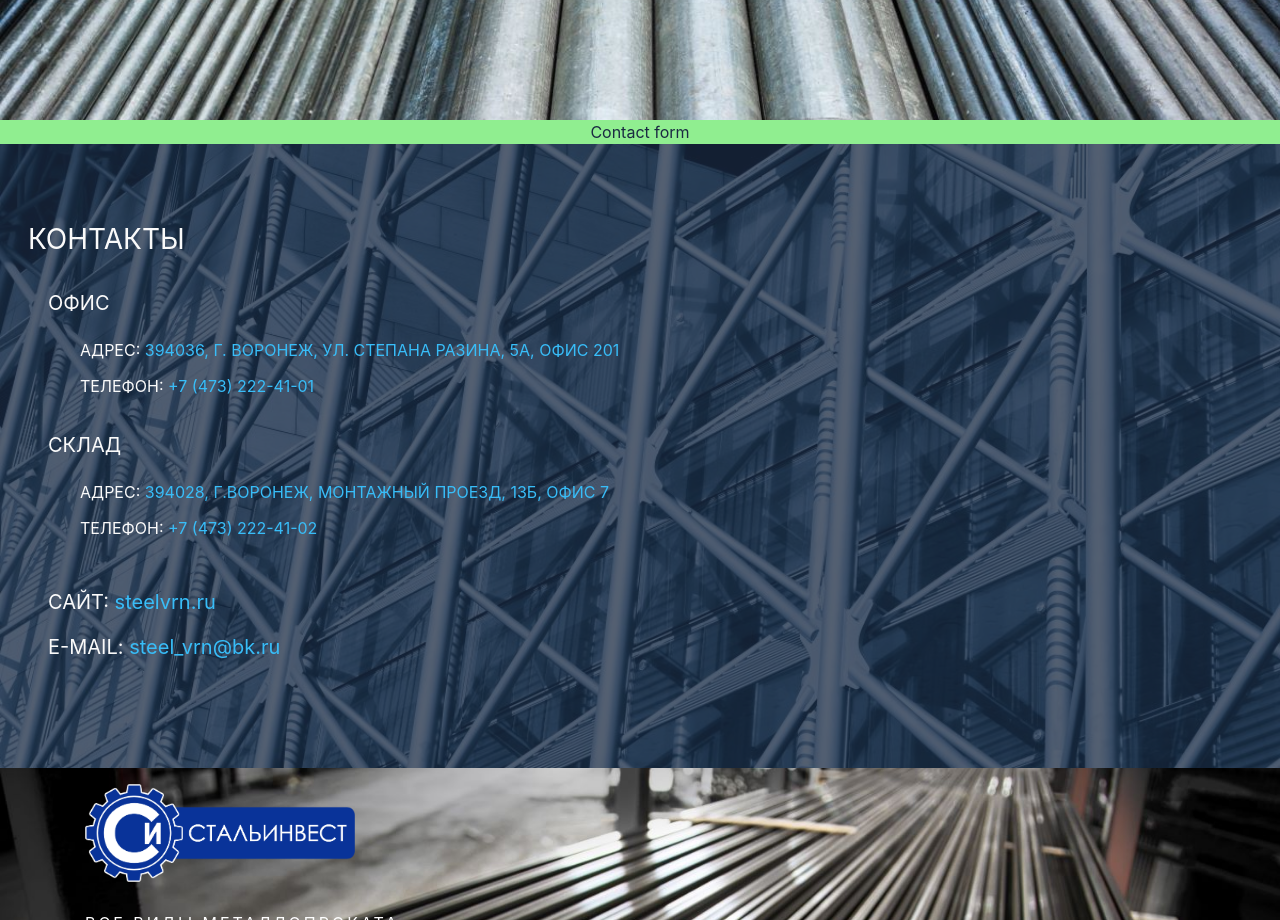
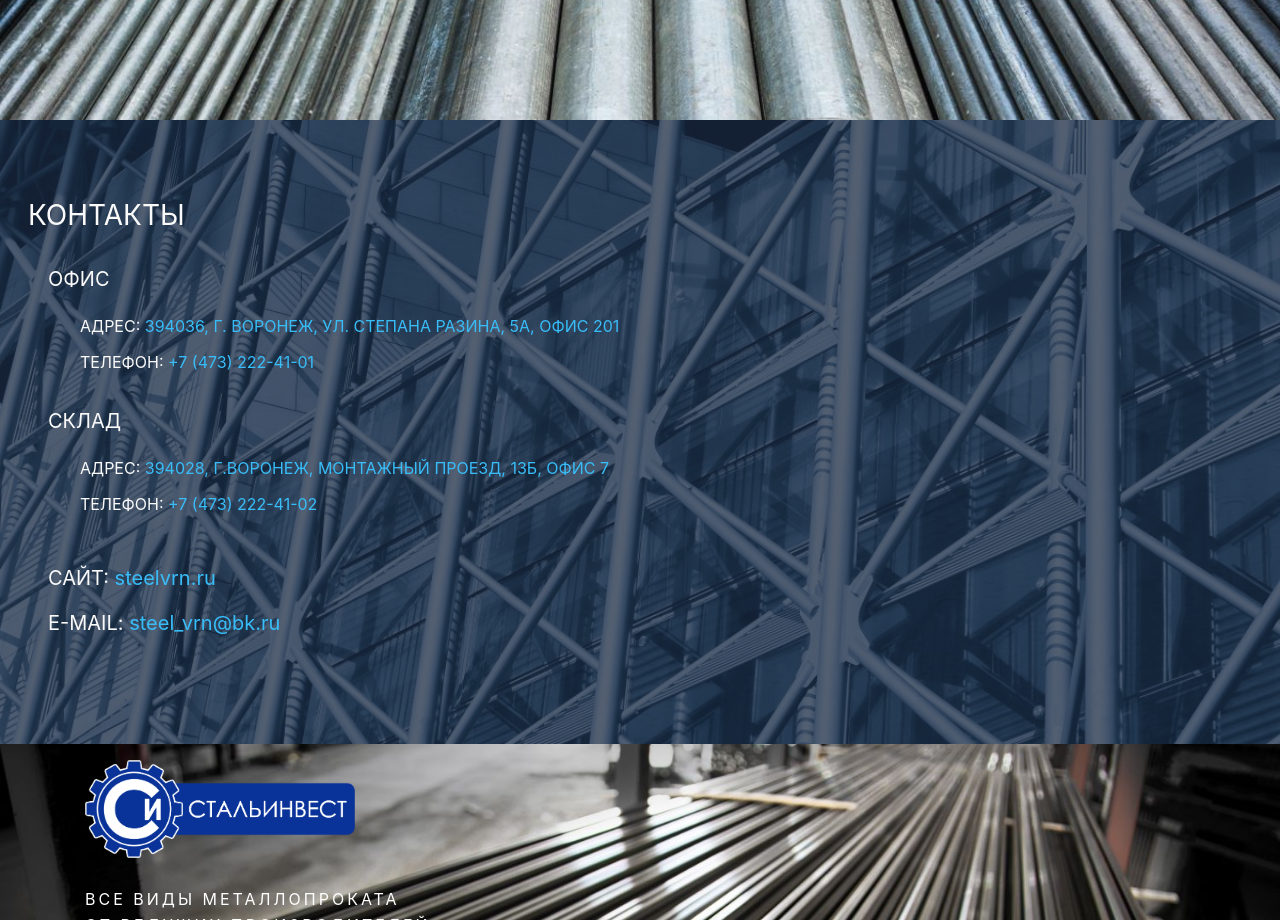
Before and after one commit to Alex-g-h/alex-metal, a React (Create React App) app: page / in a window 1280 px wide. Shown: the part 3580-4500 px from the top of the page. Built offline with nearby package versions, Linux system fonts and the light colour scheme.

Commit message:
[fix]: Contacts part autosize

```diff
--- a/src/App.js
+++ b/src/App.js
@@ -19,8 +19,7 @@ function App() {
       <AchievementsPart />
       <ProductsPart />
       <PartnersPart />
-      <FormPart />
-      {/* <MapPart /> */}
+      {/* <FormPart /> */}
       <ContactsPart />
       <FooterPart />
     </div>
--- a/src/app/css/contacts.css
+++ b/src/app/css/contacts.css
@@ -37,7 +37,7 @@
 
 .contacts__address {
   color: #fafafa;
-  margin-left: 2em;
+  margin: 0 2em;
   text-transform: uppercase;
 }
 
```
